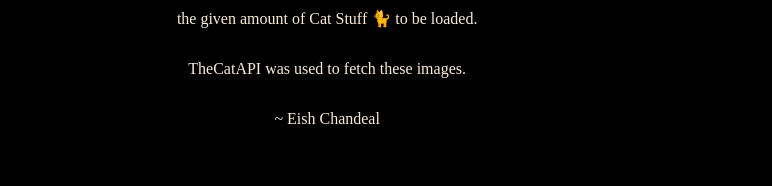
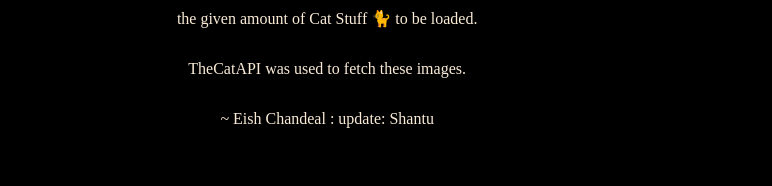
Before and after one commit to Eish-1/Cat_Image_Loader, a plain HTML site: page index.html in a window 1280 px wide. Shown: the part 580-766 px from the top of the page, 0-772 px from the left. Drawn offline with nearby package versions, Linux system fonts and the light colour scheme.

Commit message:
Update2 index.html

```diff
--- a/index.html
+++ b/index.html
@@ -40,7 +40,7 @@
             <p class="bigboxP">On the top right corner there is a "select bar", select a value and submit it to get</p>
             <p class="bigboxP">the given amount of Cat Stuff &#128008; to be loaded.</p>
             <p class="bigboxP">TheCatAPI was used to fetch these images.</p>
-            <p class="bigboxP">~ Eish Chandeal</p>
+            <p class="bigboxP">~ Eish Chandeal : update: Shantu</p>
         </div>
         <div class="smallbox">
             <img src="https://cdn2.thecatapi.com/images/43m.gif" alt="CatPic">
```
